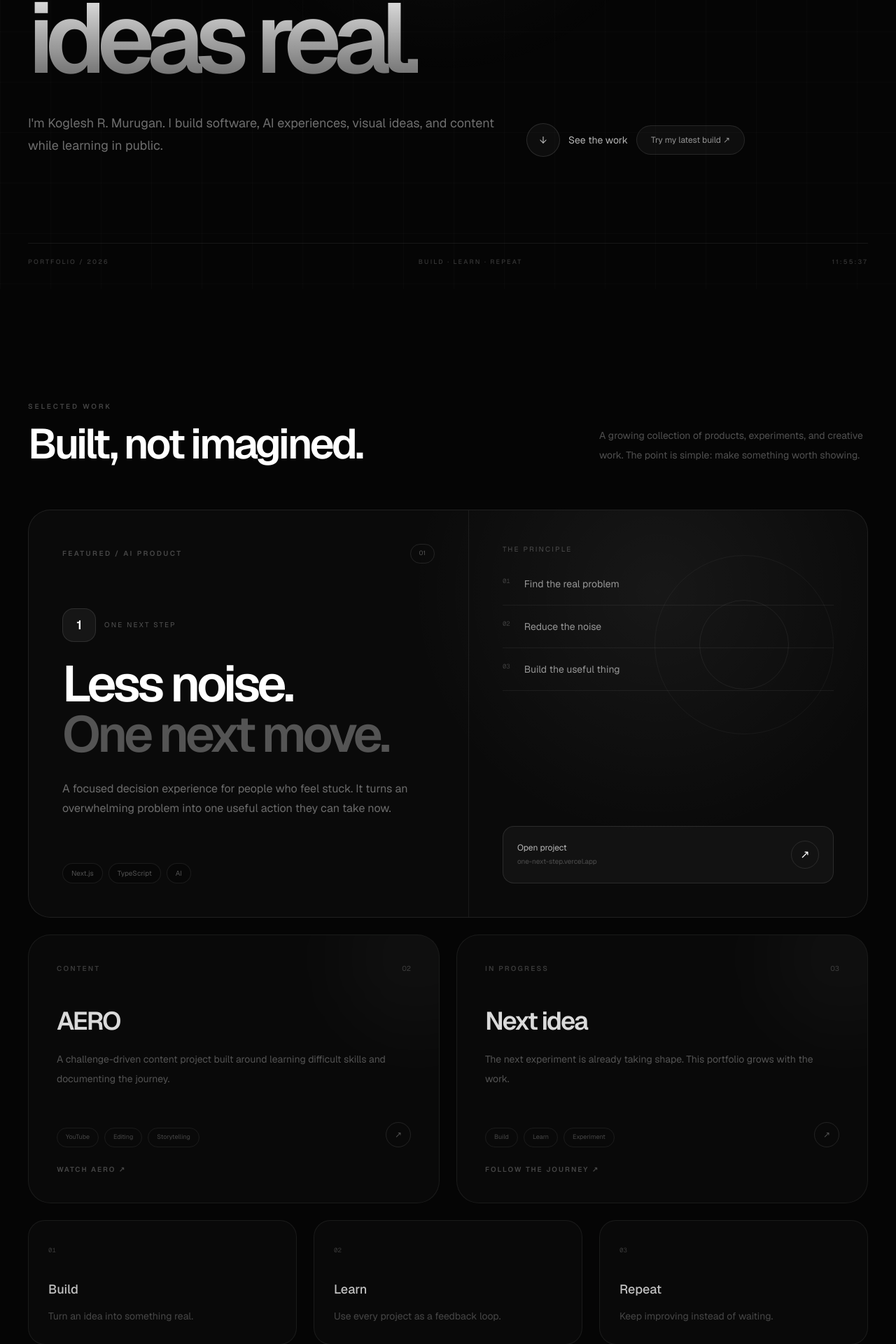
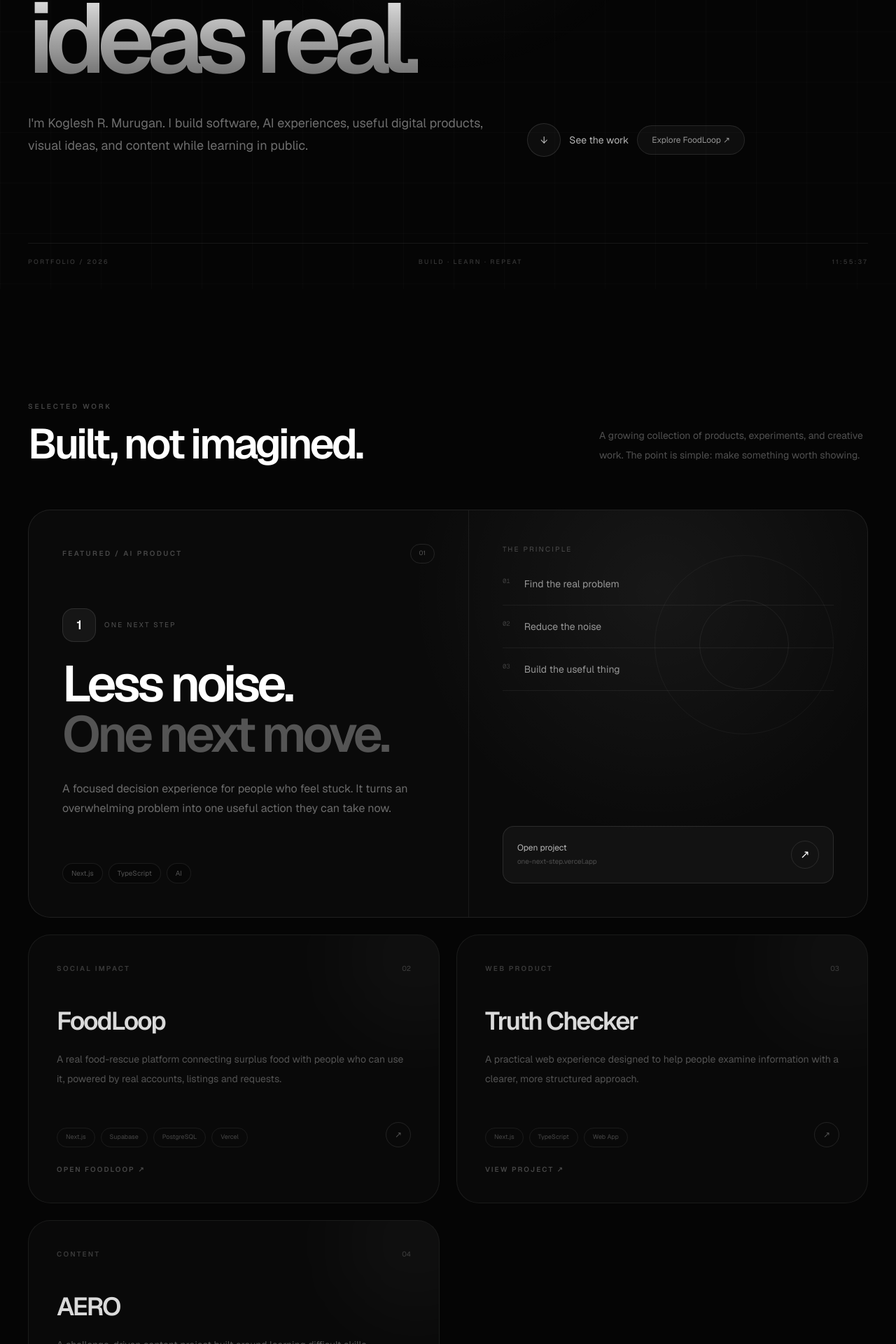
Before and after one commit to kogleshofficial-hub/koglesh-portfolio, a Next.js app: page / in a window 1280 px wide. Shown: the part 387-2307 px from the top of the page at 70% size. Built offline with nearby package versions, Linux system fonts and the light colour scheme.

Commit message:
Add FoodLoop and Truth Checker to portfolio projects

```diff
--- a/app/page.tsx
+++ b/app/page.tsx
@@ -4,11 +4,12 @@ import { useEffect, useState } from "react";
 
 const projects = [
   { number: "01", title: "One Next Step", label: "AI PRODUCT", description: "A focused decision experience that turns mental noise into one clear action.", tags: ["Next.js", "TypeScript", "AI"], href: "https://one-next-step.vercel.app", cta: "Try it live" },
-  { number: "02", title: "AERO", label: "CONTENT", description: "A challenge-driven content project built around learning difficult skills and documenting the journey.", tags: ["YouTube", "Editing", "Storytelling"], href: "https://www.youtube.com/@ItsAero_Official", cta: "Watch AERO" },
-  { number: "03", title: "Next idea", label: "IN PROGRESS", description: "The next experiment is already taking shape. This portfolio grows with the work.", tags: ["Build", "Learn", "Experiment"], href: "#contact", cta: "Follow the journey" },
+  { number: "02", title: "FoodLoop", label: "SOCIAL IMPACT", description: "A real food-rescue platform connecting surplus food with people who can use it, powered by real accounts, listings and requests.", tags: ["Next.js", "Supabase", "PostgreSQL", "Vercel"], href: "https://food-loop-app.vercel.app", cta: "Open FoodLoop" },
+  { number: "03", title: "Truth Checker", label: "WEB PRODUCT", description: "A practical web experience designed to help people examine information with a clearer, more structured approach.", tags: ["Next.js", "TypeScript", "Web App"], href: "https://github.com/kogleshofficial-hub/truth-checker", cta: "View project" },
+  { number: "04", title: "AERO", label: "CONTENT", description: "A challenge-driven content project built around learning difficult skills, experimenting, and documenting the journey.", tags: ["YouTube", "Editing", "Storytelling"], href: "https://www.youtube.com/@ItsAero_Official", cta: "Watch AERO" },
 ];
 
-const skills = ["Next.js", "React", "TypeScript", "Tailwind CSS", "AI products", "UI design", "Video editing", "Content creation", "Git & GitHub"];
+const skills = ["Next.js", "React", "TypeScript", "Tailwind CSS", "Supabase", "PostgreSQL", "AI products", "UI design", "Video editing", "Content creation", "Git & GitHub", "Vercel"];
 
 const principles = ["Find the real problem", "Reduce the noise", "Build the useful thing", "Learn from the result", "Repeat — better than before"];
 
@@ -65,10 +66,10 @@ export default function Home() {
           <div className="mb-8 flex items-center gap-3 animate-[fadeIn_.8s_ease-out_both]"><span className="h-px w-12 bg-white/35" /><span className="text-[10px] font-semibold uppercase tracking-[0.3em] text-white/35">Independent builder · Malaysia</span></div>
           <h1 className="max-w-5xl text-[clamp(4rem,11vw,10.5rem)] font-semibold leading-[0.82] tracking-[-0.085em] animate-[rise_.9s_ease-out_both]">I make<br /><span className="bg-gradient-to-b from-white to-white/30 bg-clip-text text-transparent">ideas real.</span></h1>
           <div className="mt-12 grid max-w-5xl gap-10 md:grid-cols-[1fr_auto] md:items-end">
-            <p className="max-w-2xl text-base leading-8 text-white/42 sm:text-lg">I&apos;m Koglesh R. Murugan. I build software, AI experiences, visual ideas, and content while learning in public.</p>
+            <p className="max-w-2xl text-base leading-8 text-white/42 sm:text-lg">I&apos;m Koglesh R. Murugan. I build software, AI experiences, useful digital products, visual ideas, and content while learning in public.</p>
             <div className="flex flex-wrap items-center gap-3">
               <button onClick={() => scrollTo("work")} className="group flex w-fit items-center gap-3 text-sm text-white/70 transition hover:text-white"><span className="flex h-12 w-12 items-center justify-center rounded-full border border-white/12 bg-white/[0.035] transition group-hover:-translate-y-1 group-hover:border-white/30">↓</span>See the work</button>
-              <a href="https://one-next-step.vercel.app" target="_blank" rel="noopener noreferrer" className="rounded-full border border-white/10 bg-white/[0.04] px-5 py-3 text-xs text-white/55 transition hover:border-white/25 hover:bg-white/[0.09] hover:text-white">Try my latest build ↗</a>
+              <a href="https://food-loop-app.vercel.app" target="_blank" rel="noopener noreferrer" className="rounded-full border border-white/10 bg-white/[0.04] px-5 py-3 text-xs text-white/55 transition hover:border-white/25 hover:bg-white/[0.09] hover:text-white">Explore FoodLoop ↗</a>
             </div>
           </div>
         </div>
```
